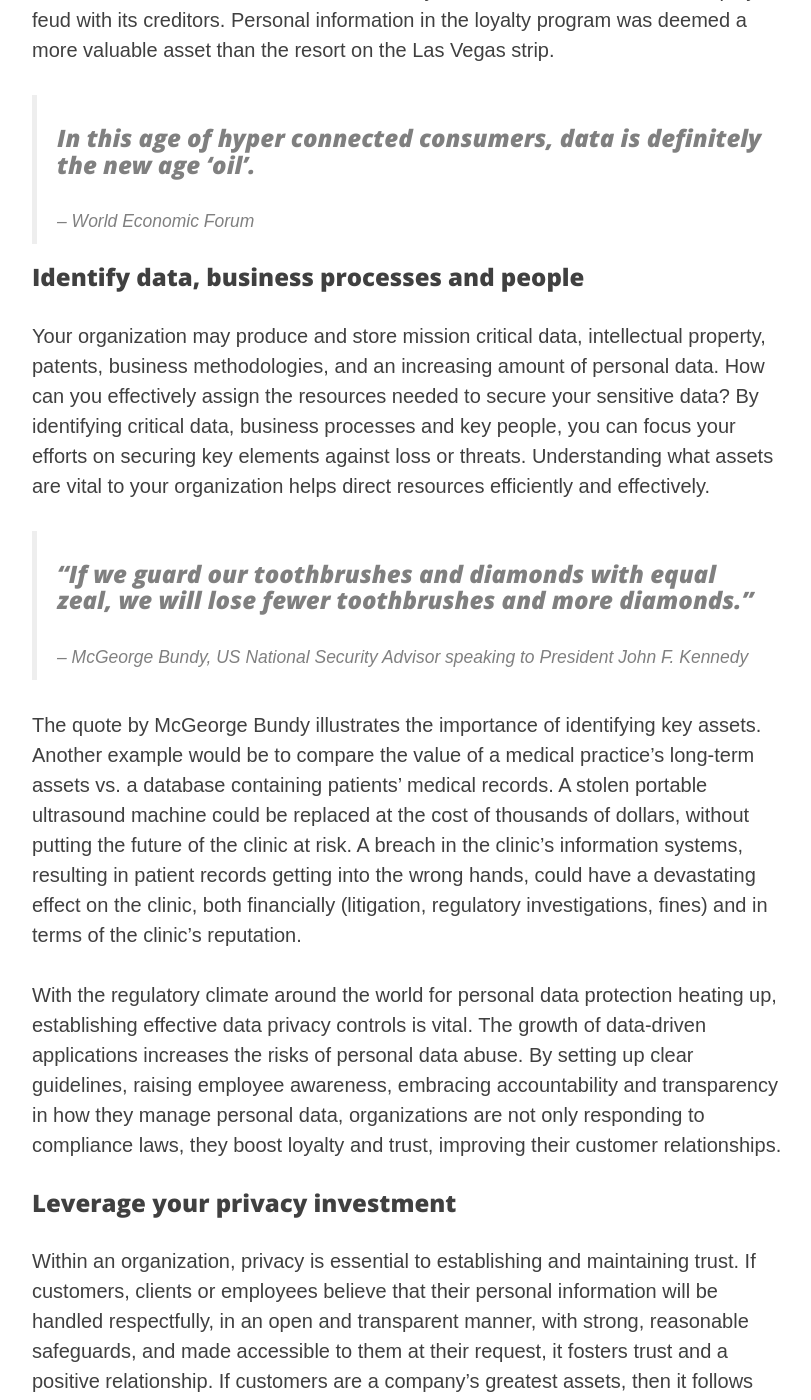
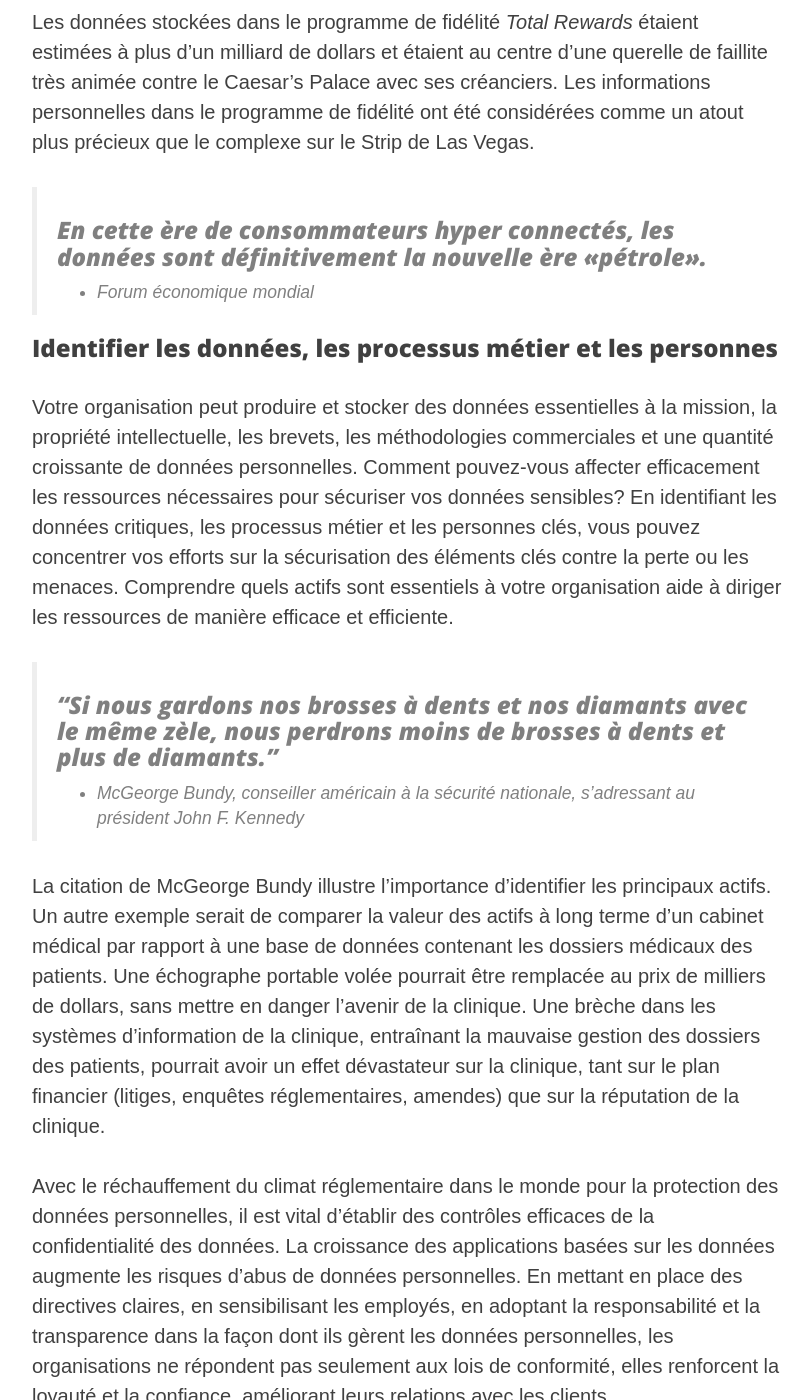
Before and after one commit to riod4/fr-services, a Jekyll site: the page built from _services/assess-readiness-service.md, in a window 1280 px wide and 1400 px high, scrolled down 1056 px. Shown: the whole window, without its empty margins (233-1044 px from the left). Built offline with Jekyll 4.4.1, drawn with Linux system fonts in a browser that asks for light colours; nearby versions of some CDN libraries; some of the changed text lies outside the part shown.

Commit message:
2020-06-25 quick placeholder update to fr txt

```diff
--- a/_services/assess-readiness-service.md
+++ b/_services/assess-readiness-service.md
@@ -1,10 +1,10 @@
 ---
 layout:     services
-title:      "Assess Readiness"
-subtitle:   "Proposing data privacy solutions tailored to your objectives."
+title:      "Évaluer vos besoins"
+subtitle:   "Proposer des solutions adaptées à vos objectifs."
 description: "As consumers embrace the convenience of data-driven platforms, data privacy and security will not only be a risk management issue, but a competitive advantage."
 date:       2020-01-21 12:00:00
-permalink:  /assess-readiness
+permalink:  /evaluer-vos-besoins
 author:     "dario"
 header-img: "img/assess-readiness.jpg"
 image: "/img/assess-readiness.jpg"
@@ -14,28 +14,28 @@ header-credit-link:
 header-license: CC0 Creative Commons
 ---
 
-## Data is at the core of your business
-Increasingly our world runs on data; some of it critical, much of it confidential. Information has become one of the most valuable assets an organization possesses. This [Harvard Business School article](https://digit.hbs.org/submission/caesars-entertainment-what-happens-in-vegas-ends-up-in-a-1billion-database/){:rel="nofollow noopener noreferrer"}{:target="_blank"} highlights Caesar’s Entertainment loyalty program, _Total Rewards_;
+## Les données sont au cœur de votre entreprise
+De plus en plus, notre monde fonctionne avec des données; une partie critique, une grande partie confidentielle. L'information est devenue l'un des atouts les plus précieux d'une organisation. Cet [article de la Harvard Business School] (https://digit.hbs.org/submission/caesars-entertainment-what-happens-in-vegas-ends-up-in-a-1billion-database/) {: rel = " nofollow noopener noreferrer "} {: target =" _ blank "} met en évidence le programme de fidélité de Caesar Entertainment, _Total Rewards_;
 
-> ### The most valuable asset in the Caesar’s Entertainment Corp. isn’t the fabulously-tacky Roman-themed resort on the Las Vegas strip.  It’s the company’s big data loyalty program, valued at $1 billion.
--- <cite>Harvard Business School</cite>
+> ### L’atout le plus précieux de Caesar’s Entertainment Corp. n’est pas la station balnéaire à thème romain fabuleusement collante du Strip de Las Vegas. Il s'agit du programme de fidélisation Big Data de l'entreprise, évalué à 1 milliard de dollars.
+- <cite> Harvard Business School </cite>
 
-The data stored in the _Total Rewards_ loyalty program was estimated to be worth over $1 billion and was at the centre of a very heated Caesar’s Palace bankruptcy feud with its creditors. Personal information in the loyalty program was deemed a more valuable asset than the resort on the Las Vegas strip.
+Les données stockées dans le programme de fidélité _Total Rewards_ étaient estimées à plus d'un milliard de dollars et étaient au centre d'une querelle de faillite très animée contre le Caesar’s Palace avec ses créanciers. Les informations personnelles dans le programme de fidélité ont été considérées comme un atout plus précieux que le complexe sur le Strip de Las Vegas.
 
-> ### In this age of hyper connected consumers, data is definitely the new age ‘oil’.
--- <cite>World Economic Forum</cite>
+> ### En cette ère de consommateurs hyper connectés, les données sont définitivement la nouvelle ère «pétrole».
+- <cite> Forum économique mondial </cite>
 
-### Identify data, business processes and people
-Your organization may produce and store mission critical data, intellectual property, patents, business methodologies, and an increasing amount of personal data. How can you effectively assign the resources needed to secure your sensitive data? By identifying critical data, business processes and key people, you can focus your efforts on securing key elements against loss or threats. Understanding what assets are vital to your organization helps direct resources efficiently and effectively.
+### Identifier les données, les processus métier et les personnes
+Votre organisation peut produire et stocker des données essentielles à la mission, la propriété intellectuelle, les brevets, les méthodologies commerciales et une quantité croissante de données personnelles. Comment pouvez-vous affecter efficacement les ressources nécessaires pour sécuriser vos données sensibles? En identifiant les données critiques, les processus métier et les personnes clés, vous pouvez concentrer vos efforts sur la sécurisation des éléments clés contre la perte ou les menaces. Comprendre quels actifs sont essentiels à votre organisation aide à diriger les ressources de manière efficace et efficiente.
 
-> ### "If we guard our toothbrushes and diamonds with equal zeal, we will lose fewer toothbrushes and more diamonds.”
--- <cite>McGeorge Bundy, US National Security Advisor speaking to President John F. Kennedy</cite>
+> ### "Si nous gardons nos brosses à dents et nos diamants avec le même zèle, nous perdrons moins de brosses à dents et plus de diamants."
+- <cite> McGeorge Bundy, conseiller américain à la sécurité nationale, s'adressant au président John F. Kennedy </cite>
 
-The quote by McGeorge Bundy illustrates the importance of identifying key assets. Another example would be to compare the value of a medical practice's long-term assets vs. a database containing patients' medical records. A stolen portable ultrasound machine could be replaced at the cost of thousands of dollars, without putting the future of the clinic at risk. A breach in the clinic's information systems, resulting in patient records getting into the wrong hands, could have a devastating effect on the clinic, both financially (litigation, regulatory investigations, fines) and in terms of the clinic's reputation.
+La citation de McGeorge Bundy illustre l'importance d'identifier les principaux actifs. Un autre exemple serait de comparer la valeur des actifs à long terme d'un cabinet médical par rapport à une base de données contenant les dossiers médicaux des patients. Une échographe portable volée pourrait être remplacée au prix de milliers de dollars, sans mettre en danger l'avenir de la clinique. Une brèche dans les systèmes d'information de la clinique, entraînant la mauvaise gestion des dossiers des patients, pourrait avoir un effet dévastateur sur la clinique, tant sur le plan financier (litiges, enquêtes réglementaires, amendes) que sur la réputation de la clinique.
 
-With the regulatory climate around the world for personal data protection heating up, establishing effective data privacy controls is vital. The growth of data-driven applications increases the risks of personal data abuse. By setting up clear guidelines, raising employee awareness, embracing accountability and transparency in how they manage personal data, organizations are not only responding to compliance laws, they boost loyalty and trust, improving their customer relationships.
+Avec le réchauffement du climat réglementaire dans le monde pour la protection des données personnelles, il est vital d'établir des contrôles efficaces de la confidentialité des données. La croissance des applications basées sur les données augmente les risques d'abus de données personnelles. En mettant en place des directives claires, en sensibilisant les employés, en adoptant la responsabilité et la transparence dans la façon dont ils gèrent les données personnelles, les organisations ne répondent pas seulement aux lois de conformité, elles renforcent la loyauté et la confiance, améliorant leurs relations avec les clients.
 
-### Leverage your privacy investment
-Within an organization, privacy is essential to establishing and maintaining trust. If customers, clients or employees believe that their personal information will be handled respectfully, in an open and transparent manner, with strong, reasonable safeguards, and made accessible to them at their request, it fosters trust and a positive relationship. If customers are a company’s greatest assets, then it follows that their personal information is also. Organizations will want to build and protect their assets, and personal information, as an asset, is no different. An accountable organization can demonstrate to customers, employees, shareholders, and regulators that it values privacy, not only for compliance reasons, but also because privacy makes good business sense.
+### Tirez parti de votre investissement en matière de confidentialité
+Au sein d'une organisation, la confidentialité est essentielle pour établir et maintenir la confiance. Si les clients, les clients ou les employés croient que leurs informations personnelles seront traitées avec respect, de manière ouverte et transparente, avec des garanties solides et raisonnables, et rendues accessibles à leur demande, cela favorise la confiance et une relation positive. Si les clients sont les plus grands atouts d’une entreprise, il s’ensuit que leurs informations personnelles le sont également. Les organisations voudront construire et protéger leurs actifs, et les informations personnelles, en tant qu'actif, ne sont pas différentes. Une organisation responsable peut démontrer aux clients, aux employés, aux actionnaires et aux régulateurs qu'elle valorise la confidentialité, non seulement pour des raisons de conformité, mais aussi parce que la confidentialité a un bon sens commercial.
 
-To hear how we can help you leverage your privacy investments, get in touch. [**Contact us**]({{ site.baseurl }}/contact)
+Pour savoir comment nous pouvons vous aider à tirer parti de vos investissements en matière de confidentialité, contactez-nous. [** Contactez-nous **] ({{site.baseurl}} / contact)
```
